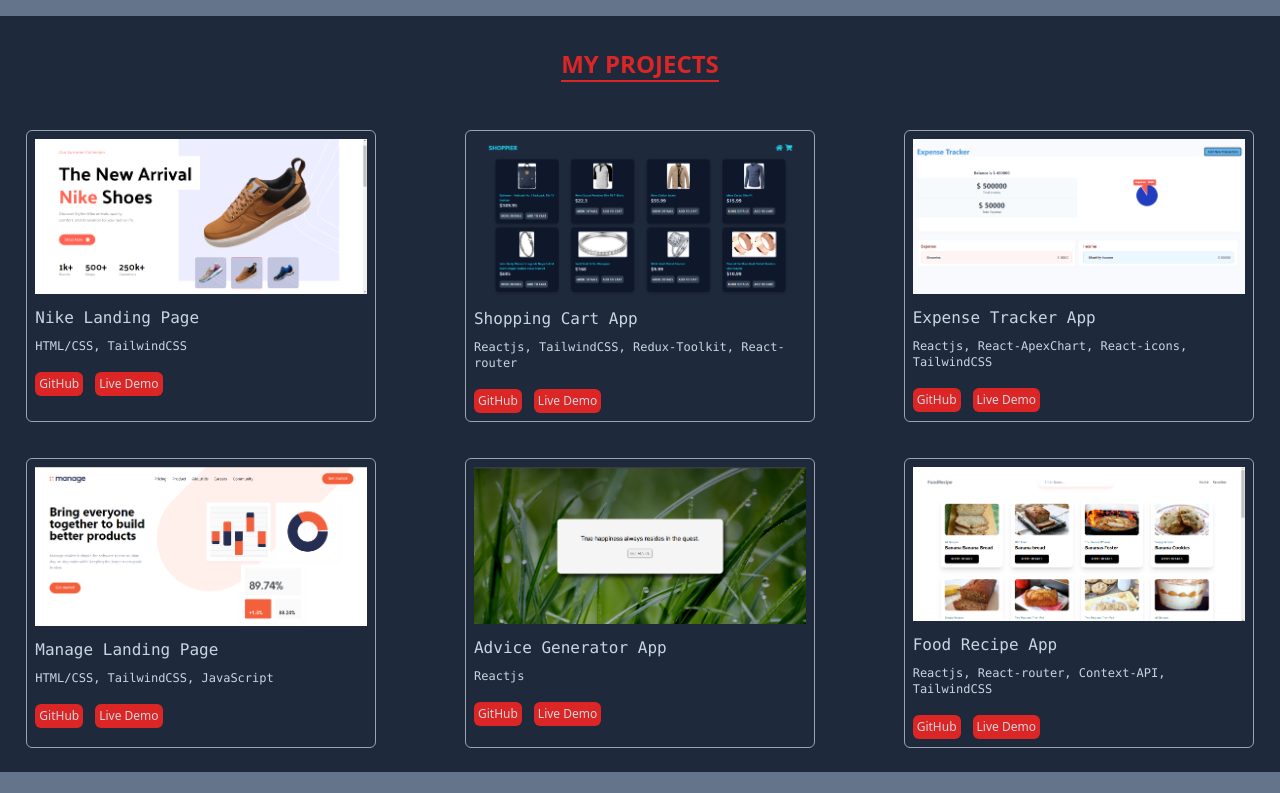
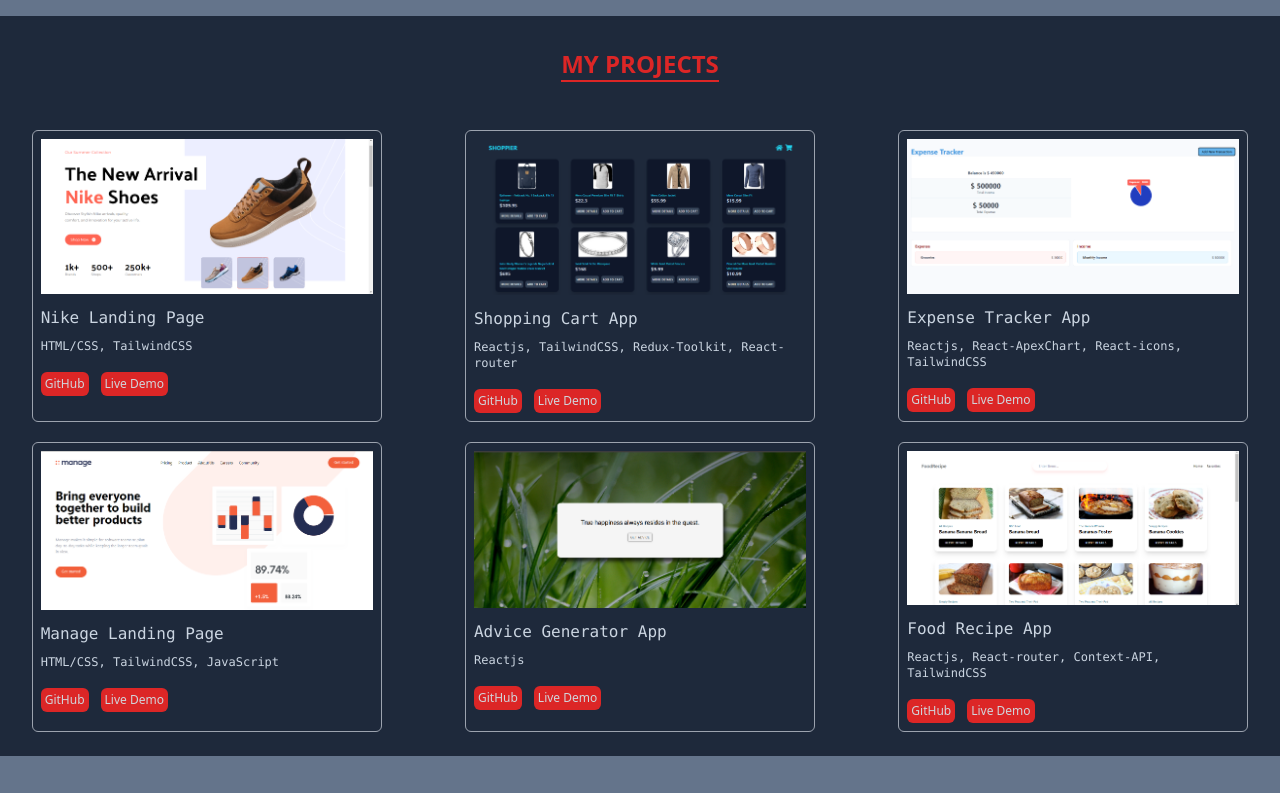
Before and after one commit to Udeme98/My-Portfolio-Website, a React (Vite) app: page / in a window 1280 px wide. Shown: the part 760-1553 px from the top of the page. Built offline with nearby package versions, Linux system fonts and the light colour scheme.

Commit message:
Refactor various components

```diff
--- a/src/sections/Projects.tsx
+++ b/src/sections/Projects.tsx
@@ -11,7 +11,7 @@ const Projects = () => {
             My Projects
           </h2>
         </div>
-        <div className="container mx-auto grid grid-cols-1 sm:grid-cols-2 gap-9 md:grid-cols-3 justify-items-center pb-6">
+        <div className="container mx-auto gap-5 grid grid-cols-1 sm:grid-cols-2  md:grid-cols-3 justify-items-center pb-6">
           {projects.map((project) => {
             return <ProjectCard key={project.id} {...project} />;
           })}
```
